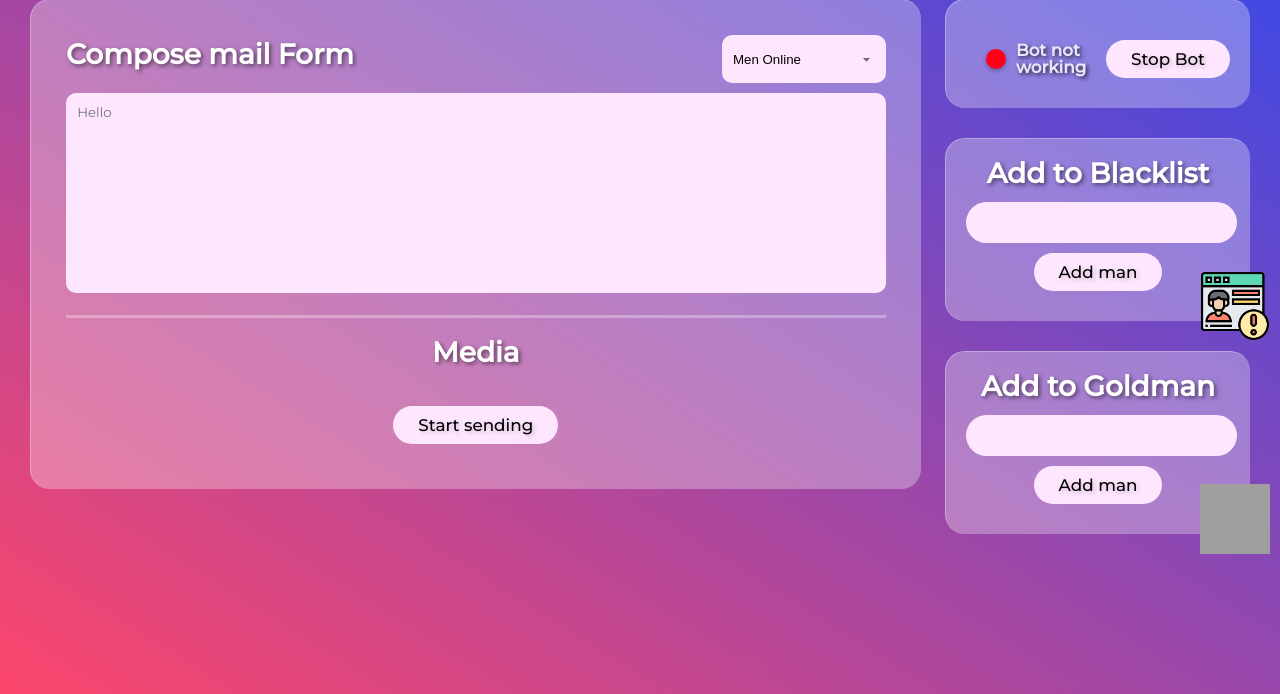
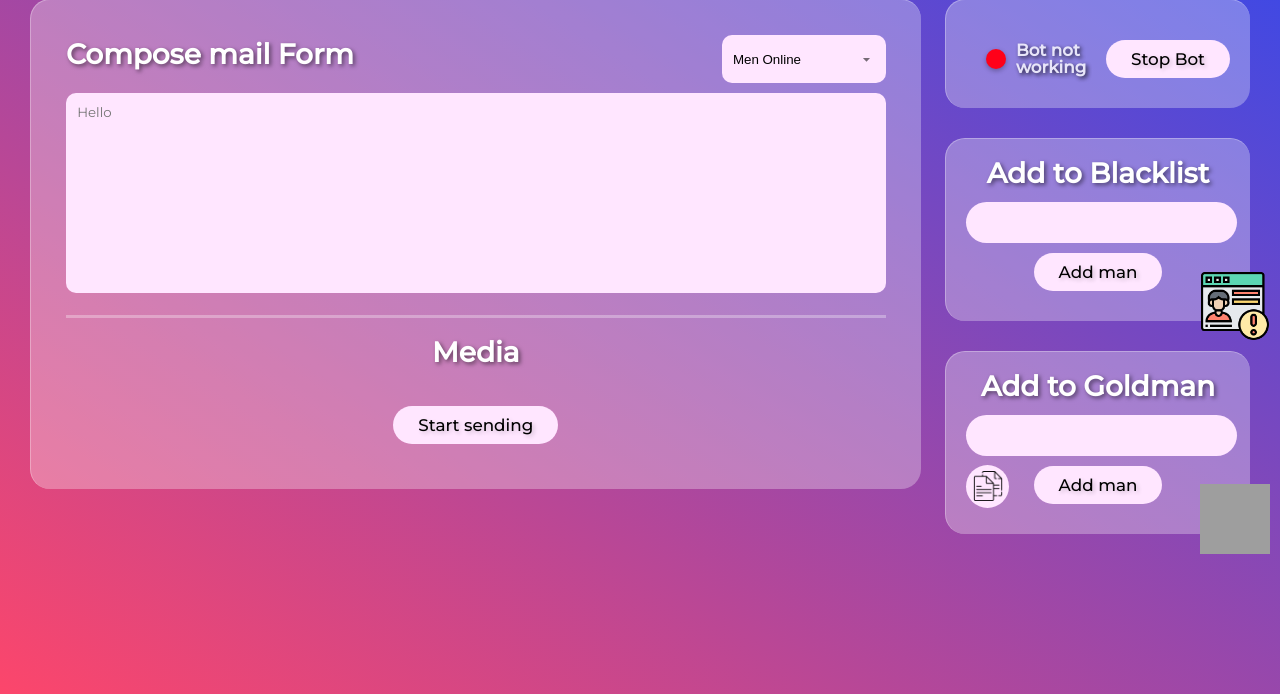
Before and after one commit to MoHTuK/agencystatistic, a Django app: template MirageAgency/mailbot/templates/mailbot/main.html in a window 1280 px wide. Shown: the part 106-800 px from the top of the page. Run offline with Django 4.2, Linux system fonts and the light colour scheme; the template is opened without the code that fills it: values that come from a table or form of the project are taken from there, others are empty; grey boxes are pictures that could not be loaded.

Commit message:
add copy goldman ids

```diff
--- a/MirageAgency/Statistics/static/statistics/css/style.css
+++ b/MirageAgency/Statistics/static/statistics/css/style.css
@@ -149,7 +149,27 @@ body {
     }
 }
 
-
+.icon_btn {
+    position: absolute;
+    top: 62%;
+    left:20px;
+    width: 43px;
+    height: 43px;
+    border-radius: 50%;
+    border: none;
+    background: none;
+    cursor: pointer;
+    padding: 0;
+    background-color: #ffe6ff;
+}
+.icon_btn:hover{
+    background-color: #ffccff;
+}
+.icon_img {
+    width: 30px;
+    height: 30px;
+    display: center;  /* Убедитесь, что изображение полностью заполняет кнопку */
+}
 .mailbot_textarea {
     height: 200px;
     width: 100%;
--- a/MirageAgency/mailbot/static/mailbot/js/statuscheck.js
+++ b/MirageAgency/mailbot/static/mailbot/js/statuscheck.js
@@ -22,7 +22,11 @@ $(document).ready(function() {
                             success: function(response) {
                                 console.log('Repeated status check:', response);
                                 // Если статус перестает быть пустым, останавливаем интервал
-                                if (response && response.status !== "") {
+                                if (response.status === 'limit') {
+                                    clearInterval(statusCheckInterval);
+                                    $('#mailingStatusIndicator').addClass('red').removeClass('green');
+                                    $('#mailingStatusText').text('Limit reached - Bot not working');
+                                } else if(response && response.status !== "") {
                                     clearInterval(statusCheckInterval);
                                     $('#mailingStatusIndicator').addClass('red').removeClass('green');
                                     $('#mailingStatusText').text('Bot not working');
--- a/MirageAgency/mailbot/templates/mailbot/main.html
+++ b/MirageAgency/mailbot/templates/mailbot/main.html
@@ -108,6 +108,9 @@
                     {{ goldman_form.man_id }}
                     <button type="submit" name="submit_goldman" class="date_btn">Add man</button>
                 </form>
+                <button type="button" onclick="copyGoldManIDsToClipboard()" class="icon_btn">
+                    <img src="/static/statistics/images/copy.png" alt="Copy" class="icon_img">
+                </button>
                 <img src="/static/statistics/images/goldman_icon.png"  class="mailbot_icon">
             </div>
         </div>
--- a/MirageAgency/mailbot/urls.py
+++ b/MirageAgency/mailbot/urls.py
@@ -11,4 +11,5 @@ urlpatterns = [
     path('proxy/save_to_goldman', add_in_goldman, name='add_goldman'),
     path('proxy/status', proxy_status, name='proxy_status'),
     path('proxy/stop', proxy_stop, name='proxy_stop'),
+    path('proxy/get_goldmen_ids', proxy_get_goldmen_list, name='get_goldmen_ids'),
 ]
--- a/MirageAgency/mailbot/views.py
+++ b/MirageAgency/mailbot/views.py
@@ -62,7 +62,6 @@ def proxy_send_msg(request):
         # Если сессия не найдена, выполнить логин и сохранить сессию
         session = login_and_store_session(request.user.username, request)
 
-
     online_url = f'https://goldenbride.net/usermodule/services/agencyhelper?command=online'
 
     if request.method == 'POST':
@@ -123,8 +122,6 @@ def proxy_status(request):
     data = response.json()
     status = data['status']
     count = data.get('count', 0)
-    print(response.status_code)
-    print(response.text)
 
     return JsonResponse({'success': True, 'status': status, 'count': count})
 
@@ -146,6 +143,12 @@ def proxy_stop(request):
     status = data['status']
 
     return JsonResponse({'success': True, 'status': status})
+
+
+def proxy_get_goldmen_list(request):
+    goldmen_ids = list(GoldMan.objects.values_list('man_id', flat=True))
+
+    return JsonResponse({'goldmen_ids': goldmen_ids})
 
 
 def add_in_blacklist(request):
```
Also changed, not shown: MirageAgency/Statistics/views.py (+3 -31 lines), MirageAgency/mailbot/static/mailbot/js/saveform.js (+45 -1 lines), MirageAgency/Statistics/static/statistics/images/copy.png (added), MirageAgency/Statistics/static/statistics/images/copy_done.png (added).
